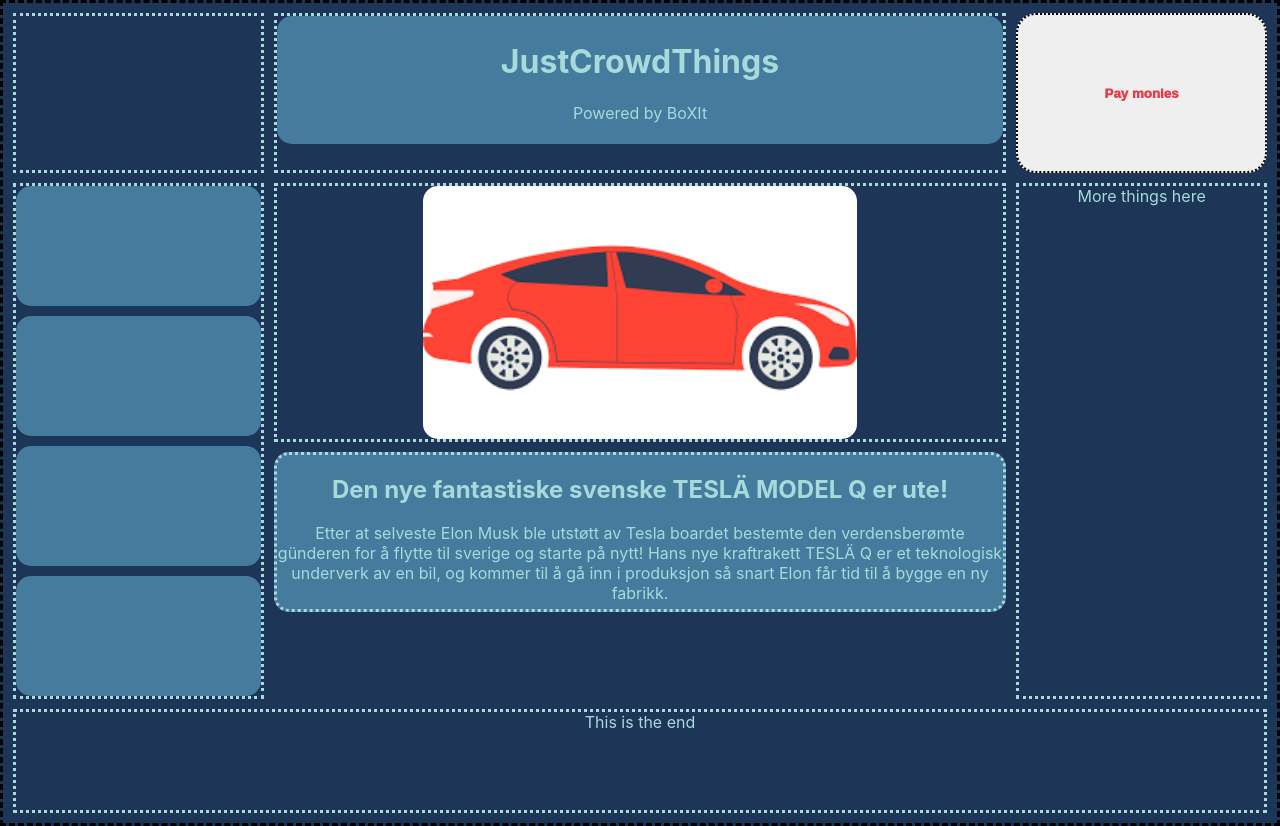
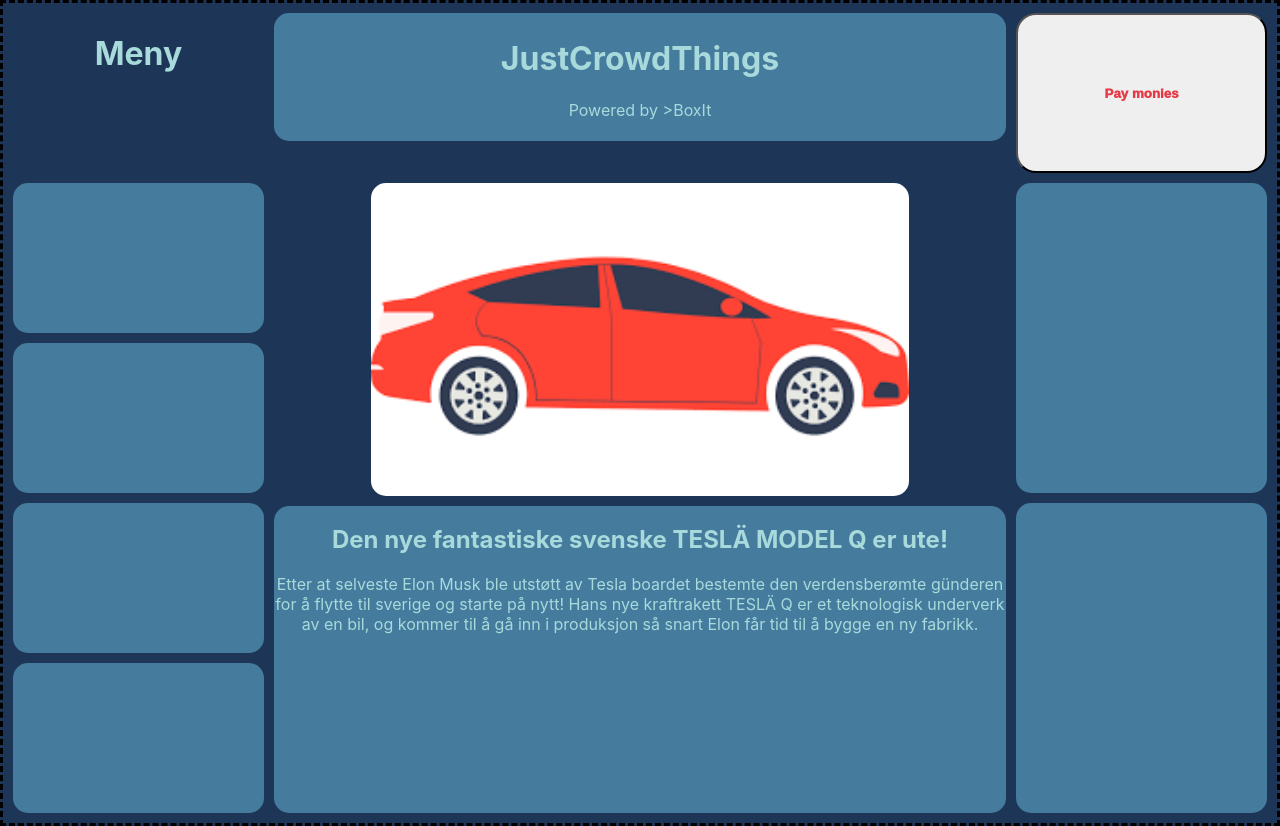
Before and after one commit to Stonedude/FintechHack2018-BoxIt, a React (Create React App) app in the folder boxit/: page / in a window 1280 px wide. Built offline with nearby package versions, Linux system fonts and the light colour scheme.

Commit message:
Panic mode CSS

```diff
--- a/boxit/src/App.css
+++ b/boxit/src/App.css
@@ -11,8 +11,7 @@
   'logo title button'
   'sidebar1 content1 sidebar2'
   'sidebar1 content2 sidebar2'
-  'sidebar1 content3 sidebar2'
-  'bottom1 bottom1 bottom1';
+  'sidebar1 content2 sidebar2';
   grid-gap: 10px;
   background-color: #1d3557;
   padding: 10px;
@@ -32,7 +31,6 @@
 }
 
 .grid-item {
-  border-style: dotted;
   text-align: center;
   color: #a8dadc;
 
@@ -51,7 +49,22 @@
   padding: 5px;
 }
 
+#box1{
+  background-color:#1d3557;
+  border-radius: 15px;
+  padding: 5px;
+}
 
+
+#page3 {
+  justify-content: center;
+  align-content: center;
+}
+
+h1 > #logo {
+  background-color: #457b9d;
+  border-radius: 15px;
+}
 /* colors
 #e63946 - Red
 #f1faee - White
@@ -66,8 +79,7 @@
 #content1 {  grid-area: content1;  }
 #content2 {  grid-area: content2;  background-color: #457b9d; border-radius: 15px;}
 #sidebar1 {  grid-area: sidebar1; display: grid; grid-auto-columns: auto; grid-gap: 10px;  }
-#sidebar2 {  grid-area: sidebar2;  }
-#bottom {  grid-area: bottom1;  }
+#sidebar2 {  grid-area: sidebar2; display: grid; grid-auto-columns: auto; grid-gap: 10px; }
 
 
 /*
--- a/boxit/src/App.js
+++ b/boxit/src/App.js
@@ -59,8 +59,8 @@
       <div>
         {this.state.page === 0 &&
           <div className="App">
-            <div className="grid-item" id="logo"> </div>
-          <div className="grid-item" id="title"><div className="box"><h1>JustCrowdThings</h1><p>Powered by BoXIt</p></div></div>
+            <div className="grid-item" id="logo"> <h1>Meny</h1></div>
+          <div className="grid-item" id="title"><div className="box"><h1>JustCrowdThings</h1><p>Powered by >BoxIt</p></div></div>
             <button className="grid-item" id="button" onClick={() => this.setPage(1)}>Pay monies</button>
 
             <div className="grid-item" id="content1">
@@ -82,15 +82,16 @@
 
 
             </div>
-            <div className="grid-item" id="sidebar2">More things here</div>
-
-            <div className="grid-item" id="bottom">This is the end</div>
+            <div className="grid-item" id="sidebar2">
+            <div className="box"></div>
+            <div className="box"></div>
+            </div>
           </div>
         }
 
         {this.state.page === 1 &&
           <div className= "App">
-          <div className="grid-item" id="logo"> <h1>BoxIt</h1> </div>
+          <div className="grid-item" id="logo"> <h1>>BoxIt</h1> </div>
           <div className="grid-item" id="title"> <h2>Velg en bank du vil betale fra</h2><ul>
             <li onClick={() => { this.setPage(2); this.login(); }}>Sparebank 1</li>
             <li>SBanken</li>
@@ -105,9 +106,9 @@
         {this.state.page === 2 &&
           <div className="App">
             <div className="grid-item" id="logo">
-            <h1>>BoxIt</h1>
+            <h1 className="page3" id="box">>BoxIt</h1>
             </div>
-            <div className="grid-item" id="title">
+          <div className="grid-item" id="box">
             <h2>Hvilken bankkonto vil du betale fra?</h2>
             <table>
               <tbody>
@@ -128,16 +129,19 @@
         {(this.state.page === 3 && !this.state.transaction) && <div>Loading....</div>}
 
         {(this.state.page === 3 && this.state.transaction) &&
-          <div className="App">
-          <div className="grid-item" id="logo"> BoxIt</div>
-          <div className="grid-item" id="title">BOxibot</div>
-
-          <h2>Er dette riktig?</h2>
-          <p>Support: Superbil</p>
-          <p>From account: {this.state.transaction.fromAccountNumber.value}</p>
-          <p>Amount: {this.state.transaction.amount}{this.state.currencyCode}</p>
-          <p>Status: {this.state.transaction.signingStatus}</p>
-          <button onClick={() => {this.confirmTransaction(); this.setPage(4)}}>Confirm</button>
+          <div className="App" id="page3">
+          <div className="grid-item" id="logo"> <h1>>BoxIt</h1></div>
+          <div className="grid-item" id="title" id="page3">
+            <h2>Er dette riktig?</h2>
+            <p>Support: Superbil</p>
+            <p>From account: {this.state.transaction.fromAccountNumber.value}</p>
+            <p>Amount: {this.state.transaction.amount}{this.state.currencyCode}</p>
+          </div>
+          <div className="grid-item" id="button">
+            <p>Status:</p>
+           <p>{this.state.transaction.signingStatus}</p>
+           <button onClick={() => {this.confirmTransaction(); this.setPage(4)}}>Confirm</button>
+          </div >
         </div>
       }
 
```
